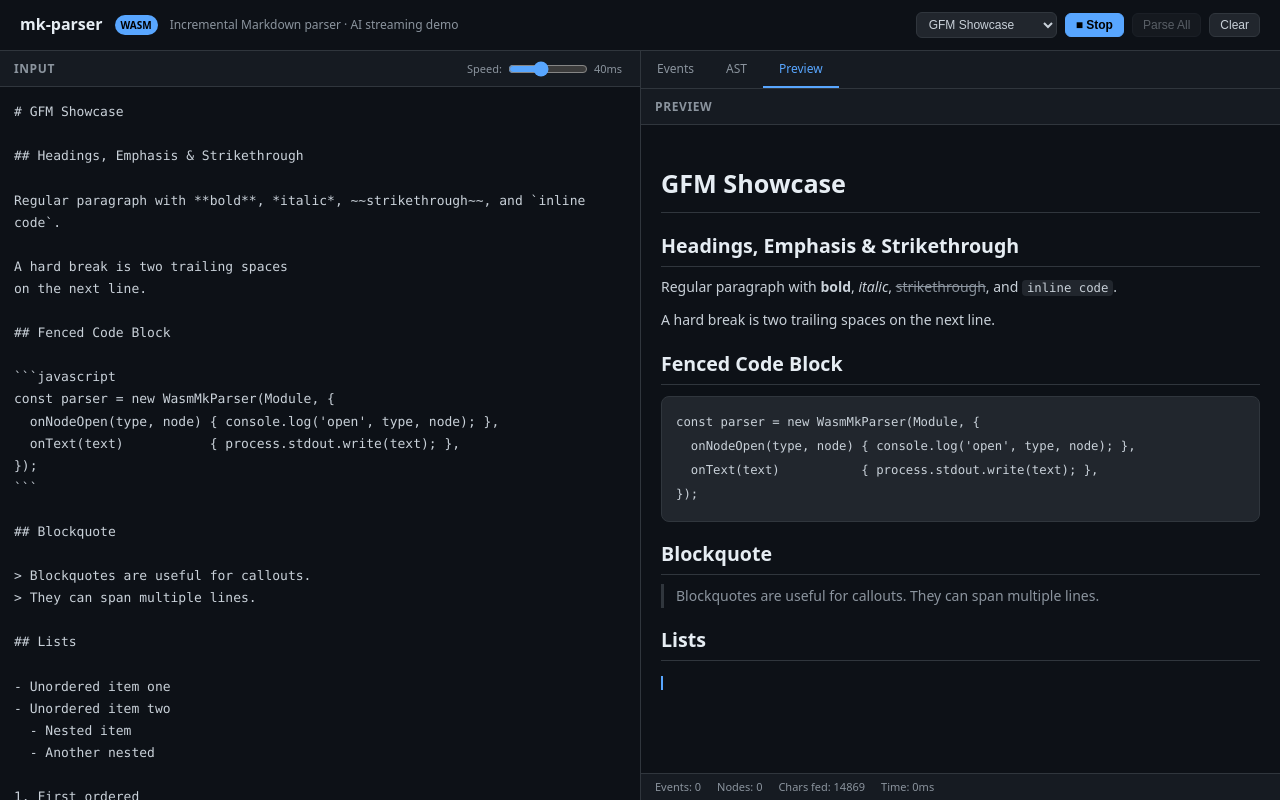
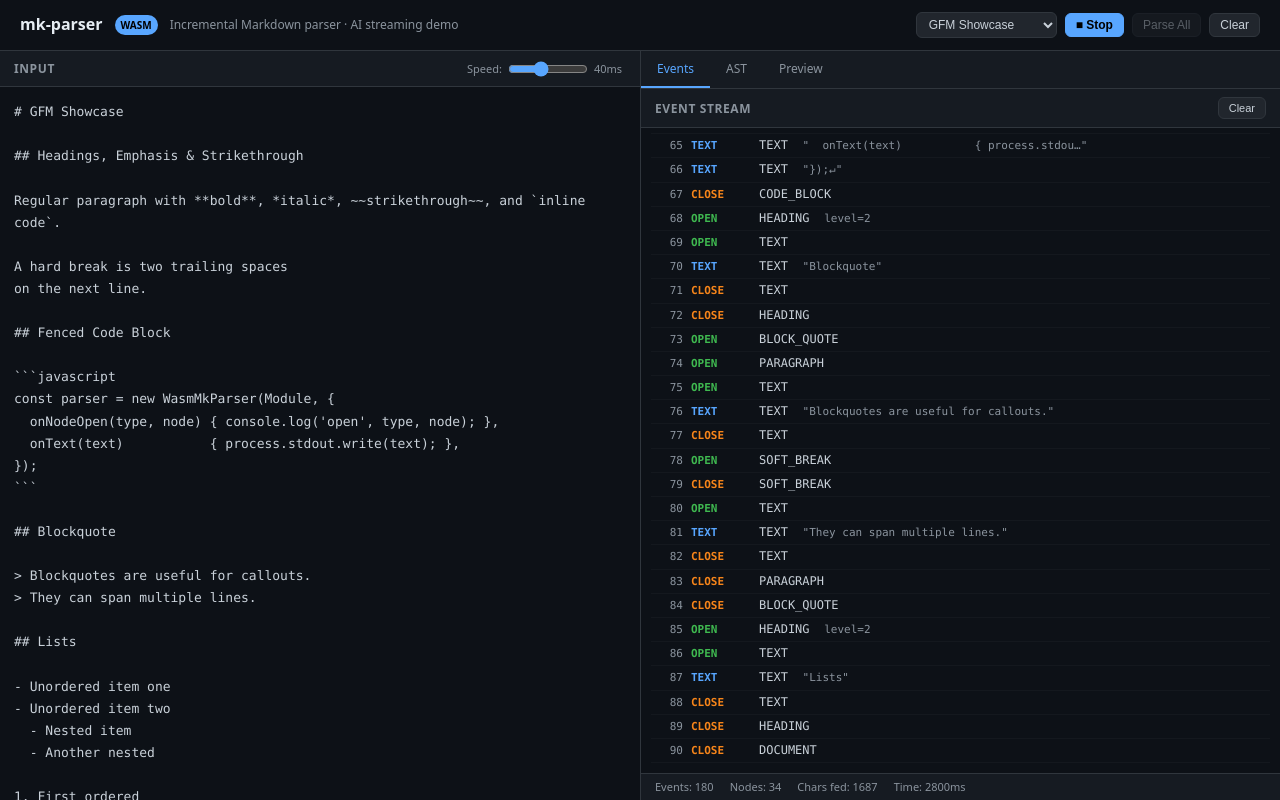
Before and after one commit to Empty0Qc/Markdown_Parser, a plain HTML site: page demo/web/index.html in a window 1280 px wide. Both pictures are taken after a click on the button "▶ Stream". Drawn offline with Linux system fonts and the light colour scheme.

Commit message:
feat(demo/web): Events and AST update incrementally during stream
Previously only the Preview panel was updated per-chunk; Events were
batch-dumped at stream end and AST was only rendered after finish.

Now all three panels rebuild from the accumulated text on every tick
via a shared renderTick() helper, keeping them in sync:
- Events: DOM cleared + rebuilt each tick (scroll position preserved)
- AST:    tree cleared + rebuilt each tick
- Preview: unchanged incremental re-render

The forced tab switch to Preview on stream start is removed — all tabs
are now equally useful to watch during streaming.

Co-Authored-By: Claude Sonnet 4.6 <noreply@anthropic.com>

```diff
--- a/demo/web/index.html
+++ b/demo/web/index.html
@@ -1104,61 +1104,70 @@ async function runStream() {
   streamBtn.textContent = '■ Stop';
   parseBtn.disabled = true;
 
-  // Auto-switch to Preview tab so the typewriter effect is immediately visible
-  switchTab('preview');
-
   let cancelled = false;
   streamAbort = () => { cancelled = true; };
 
-  // ── event parser (batch, fires on finish) ──
-  const allEvents = [];
-  const evParser = new DemoParser({
-    onNodeOpen(type, node)  { allEvents.push({ kind: 'open',   type, node }); statEvents++; statNodes++; },
-    onNodeClose(type, node) { allEvents.push({ kind: 'close',  type, node }); statEvents++; },
-    onText(text)            { allEvents.push({ kind: 'text',   text });       statEvents++; statChars += text.length; },
-    onModify(type, node)    { allEvents.push({ kind: 'modify', type, node }); statEvents++; },
-  });
-
   // ── live preview renderer ──
-  // Maintains a DOM element stack.  onNodeOpen pushes, onNodeClose pops,
-  // onText appends text, onModify swaps the top element's tag.
   const livePreview = makeLivePreview(preview);
 
   const CHUNK = 7;
   const t0 = performance.now();
   let accumulated = '';
 
+  // Re-render all three panels from the accumulated text on each tick.
+  // Events and AST are rebuilt from scratch (same pattern as Preview's
+  // full re-render), so all panels stay in sync as tokens arrive.
+  function renderTick(text, streaming) {
+    // ── Events ──
+    // Save scroll position so the list doesn't jump to top on each rebuild.
+    const evScrollBottom =
+      evStream.scrollHeight - evStream.scrollTop - evStream.clientHeight < 40;
+    evIdx = 0;
+    evStream.innerHTML = '';
+    statEvents = statNodes = statChars = 0;
+    const tickP = new DemoParser({
+      onNodeOpen(type, node) {
+        statEvents++; statNodes++;
+        addEvent('open', type, nodeAttrs(type, node));
+      },
+      onNodeClose(type) {
+        statEvents++;
+        addEvent('close', type);
+      },
+      onText(t) {
+        statEvents++; statChars += t.length;
+        addEvent('text', NodeType.TEXT, `"${t.slice(0,40).replace(/\n/g,'↵')}${t.length>40?'…':''}"`);
+      },
+      onModify(type, node) {
+        statEvents++;
+        addEvent('modify', type, nodeAttrs(type, node));
+      },
+    });
+    tickP.feed(text).finish();
+    if (evScrollBottom) evStream.scrollTop = evStream.scrollHeight;
+
+    // ── AST ──
+    astTree.innerHTML = '';
+    astTree.appendChild(renderAST(buildAST(text)));
+
+    // ── Preview ──
+    if (streaming) livePreview.render(text);
+    else           { livePreview.stop(); livePreview.render(text); }
+  }
+
   for (let i = 0; i < md.length && !cancelled; i += CHUNK) {
-    const chunk = md.slice(i, i + CHUNK);
-    accumulated += chunk;
-
-    // Update preview incrementally: re-render the accumulated text snapshot.
-    // This gives a "typewriter" effect matching what a real incremental parser
-    // would produce — the preview grows visibly as tokens arrive.
-    livePreview.render(accumulated);
-
+    accumulated += md.slice(i, i + CHUNK);
+    renderTick(accumulated, true);
+    statTime = Math.round(performance.now() - t0);
     updateStats();
     await new Promise(r => setTimeout(r, delay()));
   }
 
   if (!cancelled) {
-    // Final full parse to produce event stream + AST
-    evParser.feed(md).finish();
-    while (allEvents.length) {
-      const ev = allEvents.shift();
-      if (ev.kind === 'open')   addEvent('open',   ev.type, nodeAttrs(ev.type, ev.node || {}));
-      if (ev.kind === 'close')  addEvent('close',  ev.type);
-      if (ev.kind === 'text')   addEvent('text',   NodeType.TEXT, `"${ev.text.slice(0,40).replace(/\n/g,'↵')}"`);
-      if (ev.kind === 'modify') addEvent('modify', ev.type, nodeAttrs(ev.type, ev.node || {}));
-    }
+    // Final pass: ensure the complete document is rendered accurately.
+    renderTick(md, false);
     statTime = Math.round(performance.now() - t0);
     updateStats();
-
-    // Final AST + preview render
-    astTree.innerHTML = '';
-    astTree.appendChild(renderAST(buildAST(md)));
-    livePreview.stop();
-    livePreview.render(md); // ensure final state is accurate
   }
 
   livePreview.stop();
```
